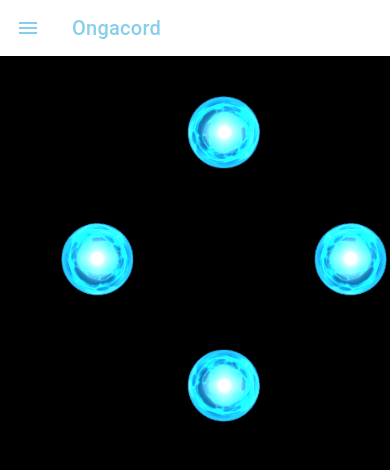
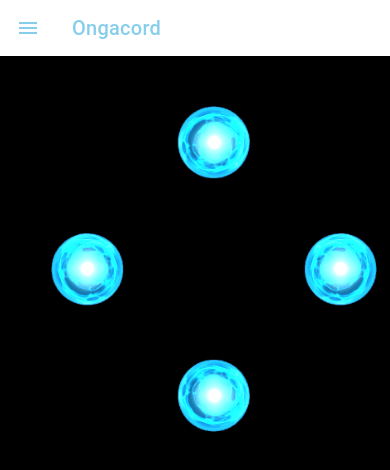
Before and after one commit to ArkDriveDev/Ongacord, a React (Vite) app: page /hologram in a window 390 px wide. Shown: the top 470 px of the page. Built offline with nearby package versions, Linux system fonts and the light colour scheme.

Commit message:
new css adjustment

```diff
--- a/src/pages/Hologram.css
+++ b/src/pages/Hologram.css
@@ -13,14 +13,14 @@ ion-content.hologram-container {
   overflow: hidden;
 }
 
-/* Centered Container - Adjusted position */
+/* Centered Container - Final Position Adjustment */
 .hologram-center {
   position: relative;
   width: 140vmin;
   height: 140vmin;
   max-width: 600px;
   max-height: 600px;
-  margin: 30px 0 0 -15px; /* Top: 30px, Left: -15px */
+  margin: 40px 0 0 -25px; /* Increased top to 40px, left to -25px */
 }
 
 /* Image Containers */
@@ -34,12 +34,12 @@ ion-content.hologram-container {
   background: transparent;
 }
 
-/* Image Styling - Glow removed */
+/* Image Styling - No Glow */
 .reflection-image img {
   width: 80%;
   height: 80%;
   object-fit: contain;
-  filter: brightness(1.7); /* Only brightness remains */
+  filter: brightness(1.7);
 }
 
 /* Spacing Positions */
@@ -72,7 +72,7 @@ ion-content.hologram-container {
   .hologram-center {
     width: 120vmin;
     height: 120vmin;
-    margin: 25px 0 0 -10px; /* Adjusted for mobile */
+    margin: 35px 0 0 -20px; /* Increased top to 35px, left to -20px */
   }
 
   .reflection-image {
```
